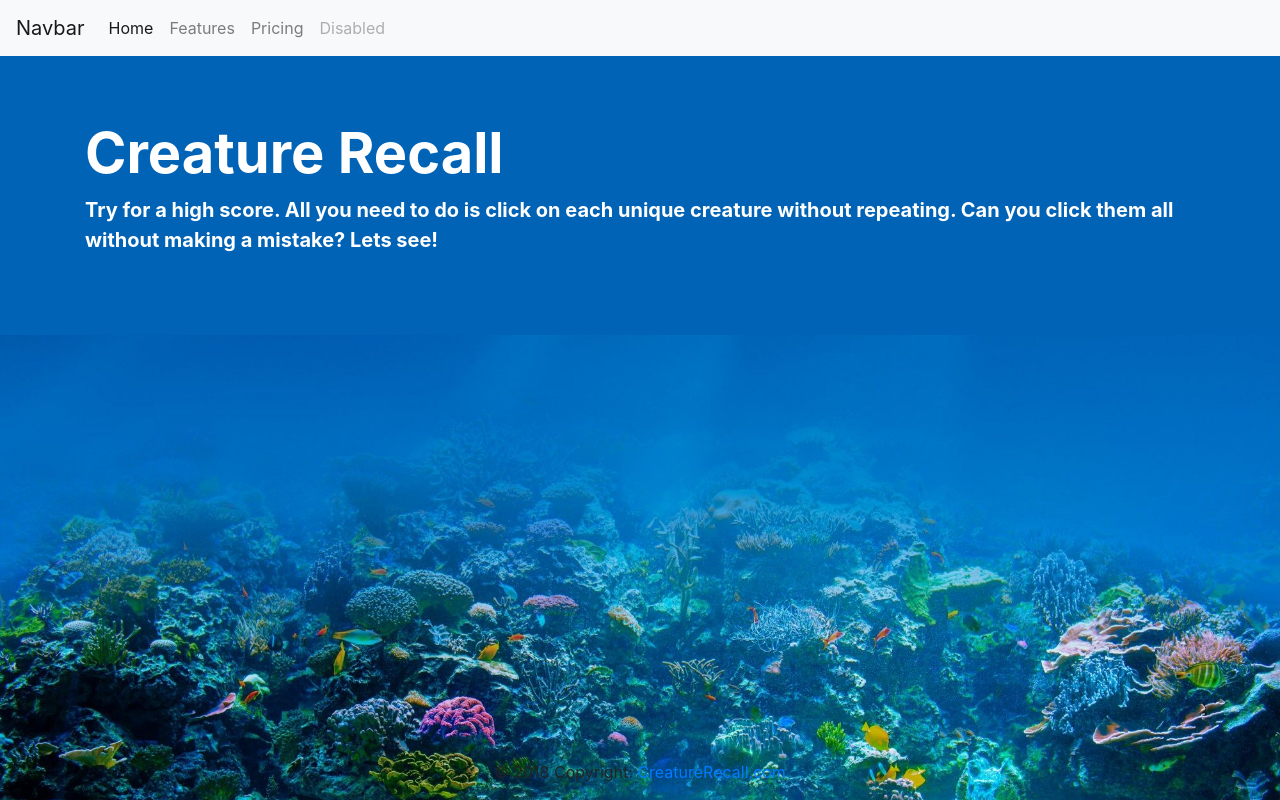
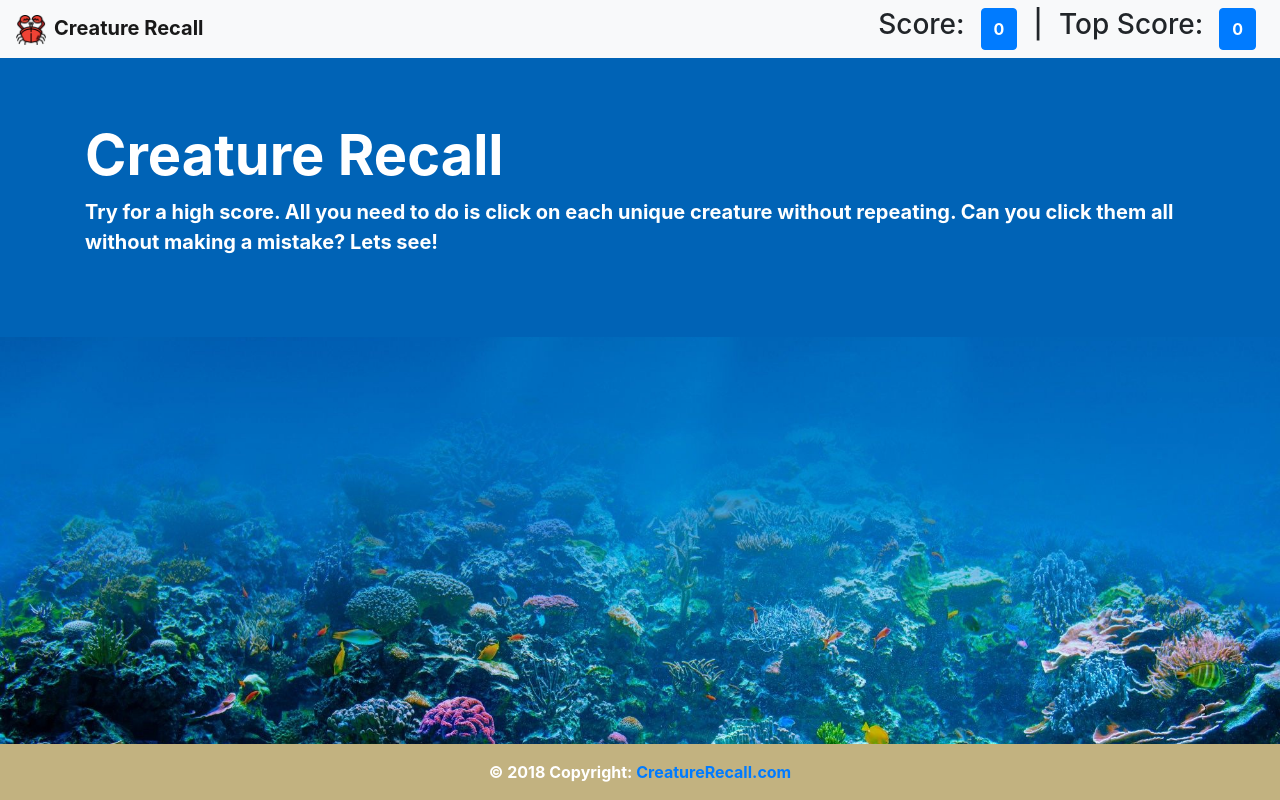
Before and after one commit to circuitsyn/CreatureRecall, a React (Create React App) app: page / in a window 1280 px wide. Built offline with nearby package versions, Linux system fonts and the light colour scheme.

Commit message:
added look and feel to navbar

```diff
--- a/src/components/Footer/Footer.js
+++ b/src/components/Footer/Footer.js
@@ -1,4 +1,5 @@
 import React from "react";
+import "./style.css";
 
 function Footer(props) {
     console.log(props);
--- /dev/null
+++ b/src/components/Footer/style.css
@@ -0,0 +1,8 @@
+footer {
+    background-color: #c2b280;
+}
+
+.footer-copyright {
+    color: white;
+    font-weight: bolder
+}
--- a/src/components/NavBar/NavBar.js
+++ b/src/components/NavBar/NavBar.js
@@ -1,31 +1,26 @@
 import React from "react";
+import "./style.css";
+import brandLogo from "./Crab.png";
 
 function NavBar(props) {
     console.log(props);
 
     return (
     <div>
-        <nav class="navbar navbar-expand-lg navbar-light bg-light">
-            <a class="navbar-brand" href="#">Navbar</a>
-            <button class="navbar-toggler" type="button" data-toggle="collapse" data-target="#navbarNav" aria-controls="navbarNav" aria-expanded="false" aria-label="Toggle navigation">
-                <span class="navbar-toggler-icon"></span>
-            </button>
-            <div class="collapse navbar-collapse" id="navbarNav">
-                <ul class="navbar-nav">
-                <li class="nav-item active">
-                    <a class="nav-link" href="#">Home <span class="sr-only">(current)</span></a>
-                </li>
-                <li class="nav-item">
-                    <a class="nav-link" href="#">Features</a>
-                </li>
-                <li class="nav-item">
-                    <a class="nav-link" href="#">Pricing</a>
-                </li>
-                <li class="nav-item">
-                    <a class="nav-link disabled" href="#" tabindex="-1" aria-disabled="true">Disabled</a>
-                </li>
-                </ul>
+        <nav class="navbar navbar-light bg-light">
+            <a class="navbar-brand font-weight-bolder" href="/">
+            <img class="brandLogo mr-2" src={brandLogo} alt="nav bar brand logo crab image" />
+            Creature Recall
+            </a>
+
+            <div class="float-right d-flex justify-content-end">
+                <h3 class="ml-2 mr-2">Score: </h3>
+                <button type="button" class="btn btn-primary ml-2 mr-2 font-weight-bolder">0</button>
+                <h3 class="ml-2 mr-2">|</h3>
+                <h3 class="ml-2 mr-2">Top Score: </h3>
+                <button type="button" class="btn btn-primary ml-2 mr-2 font-weight-bolder">0</button>
             </div>
+
         </nav>
     </div>
     );
--- /dev/null
+++ b/src/components/NavBar/style.css
@@ -0,0 +1,4 @@
+.brandLogo {
+    height: 30px;
+    width: auto;
+}
```
Also changed, not shown: src/components/MainArea/main.js (line endings or trailing spaces), src/components/MainArea/style.css (line endings or trailing spaces), src/components/NavBar/Crab.png (added).
